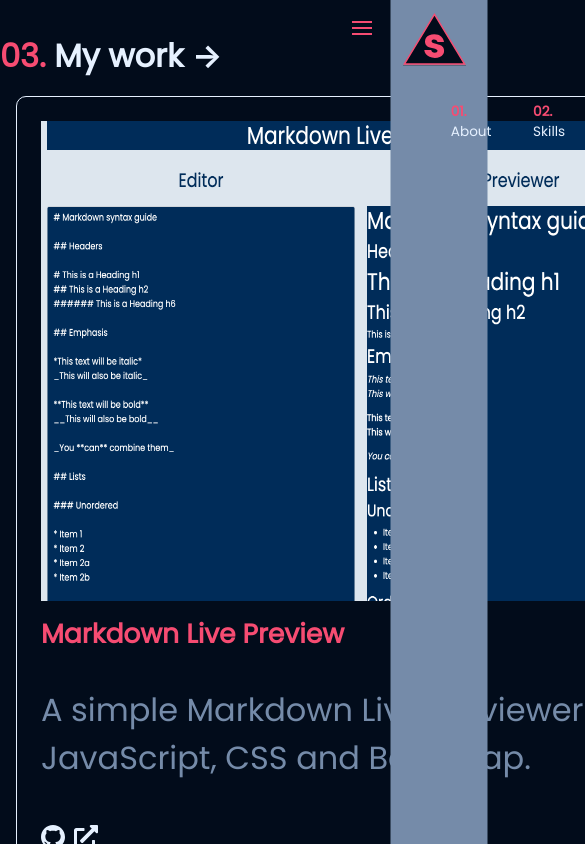
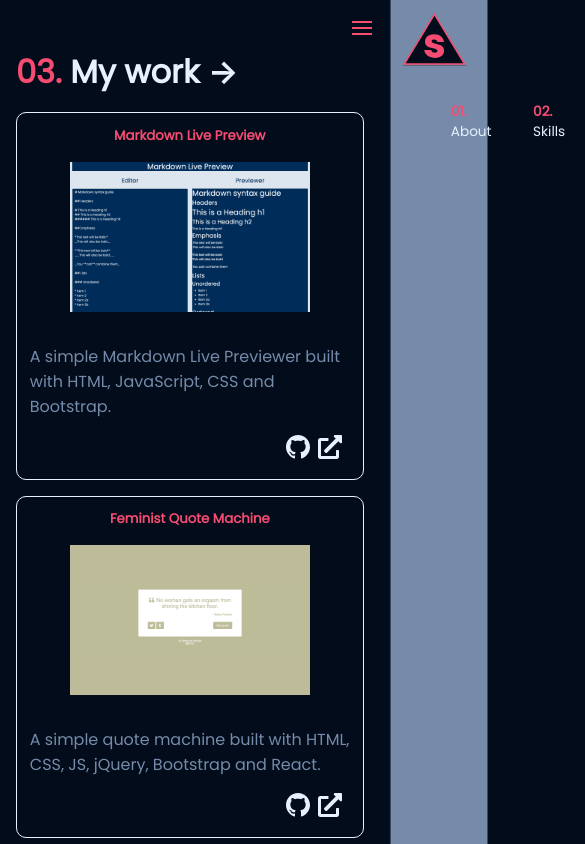
Before and after one commit to stephanianevado/portfolio, a Next.js app: page /work in a window 390 px wide. Shown: the top 844 px of the page, 585 px wide, since content can reach past the window. Built offline with nearby package versions, Linux system fonts and the light colour scheme.

Commit message:
media query for all the pages and components

```diff
--- a/components/WorkComp.js
+++ b/components/WorkComp.js
@@ -1,11 +1,35 @@
 import styled from 'styled-components'
-import {grey, pink, white} from './colors'
-import {GitHubIcon, LinkedinIcon, LinkIcon} from "./Icons";
+import { grey, pink, white } from './colors'
+import { GitHubIcon, LinkedinIcon, LinkIcon } from './Icons'
+import { Breakpoints } from './breakpoints'
 
 const WorkWrapper = styled.div`
+  width: 20rem;
+  margin: 1rem 0;
+  padding: 0.8rem;
+  color: ${grey};
+  text-decoration: none;
+  border: 1px solid ${white};
+  border-radius: 10px;
+  transition: color 0.15s ease, border-color 0.15s ease;
+  h5 {
+    color: ${pink};
+    text-align: center;
+  }
+  &:hover {
+    color: ${pink};
+    border-color: ${pink};
+    cursor: pointer;
+  }
+  a {
+    position: relative;
+    left: 80%;
+    margin-right: 0.5rem;
+    }
+  ${Breakpoints.laptop} {
     width: 50rem;
     font-size: 2rem;
-  margin: 1rem;
+    margin: 2rem;
     padding: 1.5rem;
     text-align: left;
     color: ${grey};
@@ -15,27 +39,51 @@ const WorkWrapper = styled.div`
     transition: color 0.15s ease, border-color 0.15s ease;
     h5 {
       color: ${pink};
+      text-align: center;
     }
     &:hover {
       color: ${pink};
       border-color: ${pink};
       cursor: pointer;
     }
+    p {
+      font-size: 1.2rem;
+    }
+    a {
+    position: relative;
+    left: 90%;
+    margin-right: 1rem;
+    }
+
 `
+
 const Img = styled.img`
+  max-width: 18rem;
+  width: 15rem;
+  padding: 1rem;
+  display: block;
+  margin: auto;
+  ${Breakpoints.laptop} {
     max-width: 60rem;
-  max-height: 50rem;
     width: 40rem;
-  height: 30rem;
+    padding: 2rem;
+    display: block;
+    margin: auto;
+  }
 `
-export const WorkComp = ({imagen, title, description, github, pages}) => {
+
+export const WorkComp = ({ imagen, title, description, github, pages }) => {
   return (
     <WorkWrapper>
-            <Img src={imagen}/>
       <h5>{title}</h5>
+      <Img src={imagen} />
       <p>{description}</p>
-            <a href={github} target="_blank"><GitHubIcon/> </a>
-            <a href={pages} target="_blank"><LinkIcon/></a>
+      <a href={github} target="_blank">
+        {<GitHubIcon />}
+      </a>
+      <a href={pages} target="_blank">
+        <LinkIcon />
+      </a>
     </WorkWrapper>
   )
 }
--- a/pages/work.js
+++ b/pages/work.js
@@ -3,7 +3,20 @@ import {FooterPortfolio} from '../components/footer-portfolio'
 import {NavBar} from '../components/NavBar'
 import {Titles} from '../components/Titles'
 import {WorkComp} from '../components/WorkComp'
+import styled from "styled-components";
+import {grey, pink} from "../components/colors";
+import {Breakpoints} from "../components/breakpoints";
 
+const Main = styled.main`
+padding: 1rem;
+  ${Breakpoints.laptop} {
+    padding-top: 4rem;
+    padding-right: 3rem;
+    padding-left: 3rem;
+    position: relative;
+    left: 10%;
+  }
+`
 const MyWorks = () => {
     return (
         <>
@@ -12,7 +25,7 @@ const MyWorks = () => {
                 <link rel="icon" href="/favicon.ico"/>
             </Head>
             <NavBar/>
-            <main>
+            <Main>
                 <Titles number="03" title="My work"/>
                 <WorkComp
                     imagen="/Markdown live preview.png"
@@ -49,7 +62,7 @@ const MyWorks = () => {
                     github="https://github.com/stephanianevado/pomodoro-clock"
                     pages="https://stephanianevado.github.io/pomodoro-clock/"
                 />
-            </main>
+            </Main>
             <FooterPortfolio/>
         </>
     )
```
Also changed, not shown: components/Card.js (+22 -2 lines), pages/about.js (+20 -4 lines), pages/contact.js (+22 -4 lines), pages/index.js (+25 -0 lines), pages/myskills.js (+21 -2 lines). Lines whose indentation alone changed are shown as unchanged.
